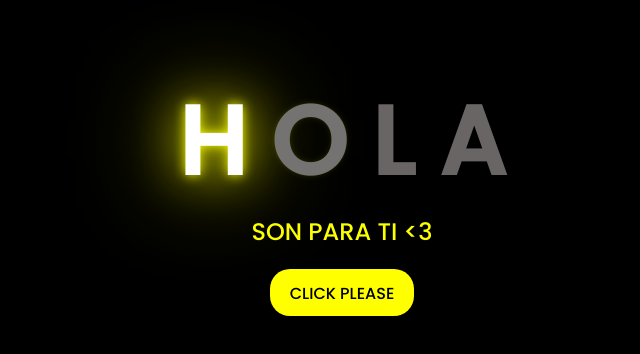
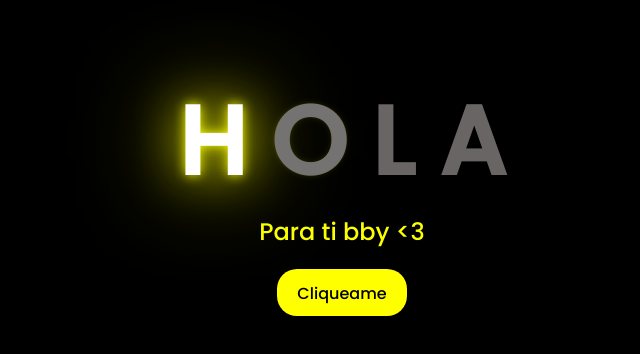
Before and after one commit to T3XD/t3xd.github.io, a plain HTML site: page Index.html in a window 1280 px wide. Shown: the part 216-570 px from the top of the page, without its empty margins (306-946 px from the left). Drawn offline with Linux system fonts and the light colour scheme.

Commit message:
Update Index.html

```diff
--- a/Index.html
+++ b/Index.html
@@ -25,11 +25,11 @@
         <span></span>
     </div>
     <div class="description">
-        <span>SON PARA TI <3</span>
+        <span>Para ti bby <3</span>
     </div>
     <div class="button">
         <button>
-            <a href="DATOS/FLORES.html">CLICK PLEASE</a>
+            <a href="DATOS/FLORES.html">Cliqueame</a>
         </button>
     </div>
 </body>
```
